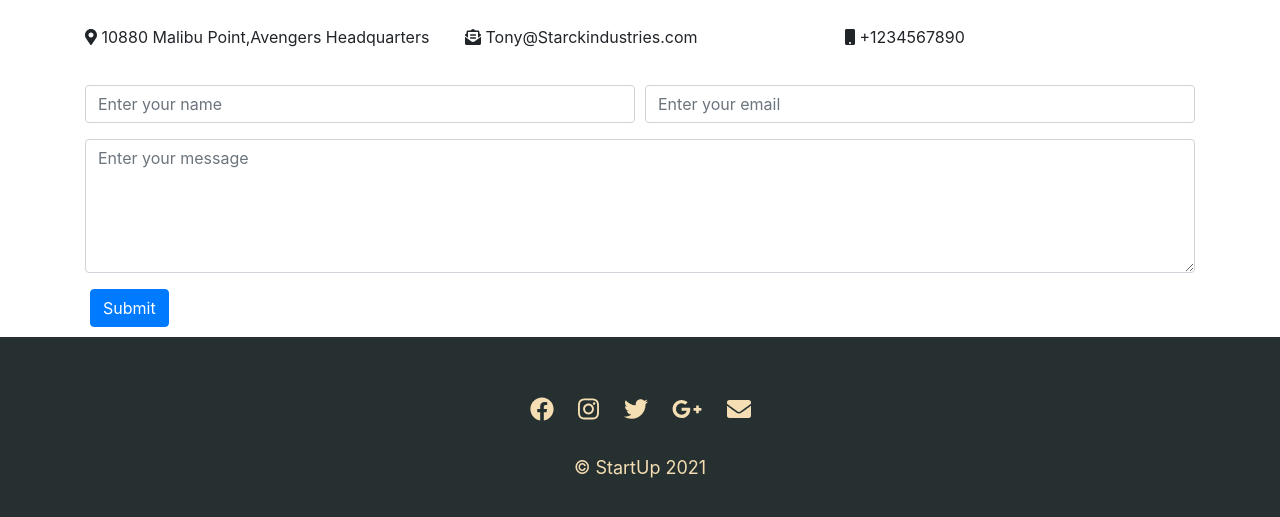
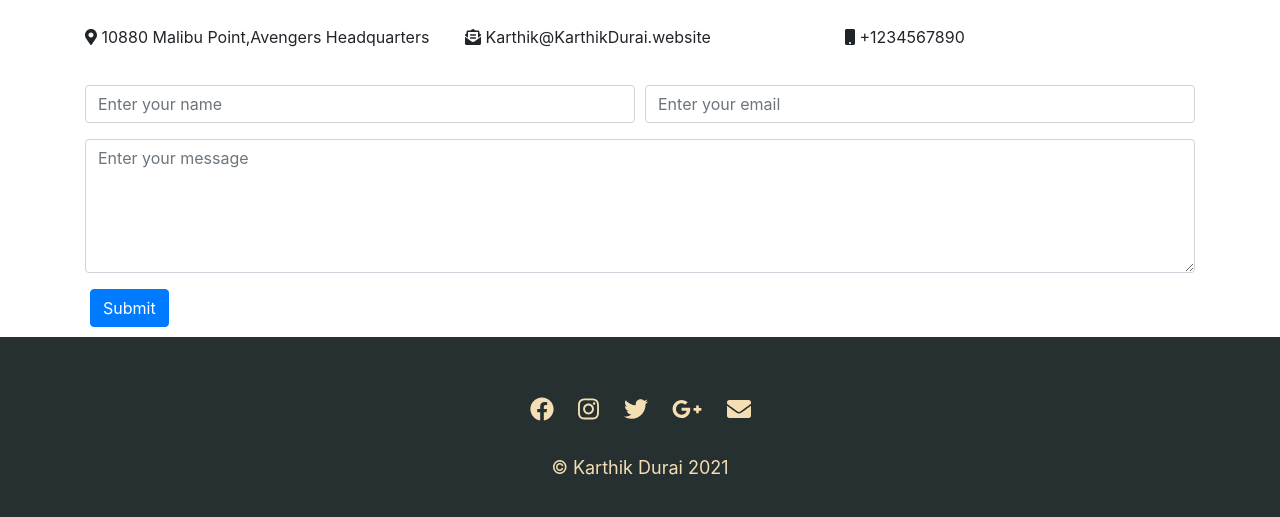
Before and after one commit to Karthikcool95/StartUp, a plain HTML site: page index.html in a window 1280 px wide. Shown: the part 3231-3748 px from the top of the page. Drawn offline with nearby package versions, Linux system fonts and the light colour scheme.

Commit message:
Update index.html
Changes to copyright

```diff
--- a/index.html
+++ b/index.html
@@ -5,7 +5,7 @@
     <meta charset="UTF-8">
     <meta http-equiv="X-UA-Compatible" content="IE=edge">
     <meta name="viewport" content="width=device-width, initial-scale=1.0">
-    <title>Startup</title>
+    <title>Karthik Durai</title>
 
     <!--Bootstrap CDN-->
 
@@ -291,7 +291,7 @@
                         </p>
                     </div>
                     <div class="col">
-                        <p class="con"><i class="fas fa-envelope-open-text"></i> Tony@Starckindustries.com
+                        <p class="con"><i class="fas fa-envelope-open-text"></i> Karthik@KarthikDurai.website
                         </p>
                     </div>
                     <div class="col">
@@ -334,7 +334,7 @@
         <i class="social fab fa-twitter fa-2x"></i>
         <i class="social fab fa-google-plus-g fa-2x"></i>
         <i class="social fas fa-envelope fa-2x"></i>
-        <p class="footer-par"> © StartUp 2021</p>
+        <p class="footer-par"> © Karthik Durai 2021</p>
 
     </footer>
     </div>
```
